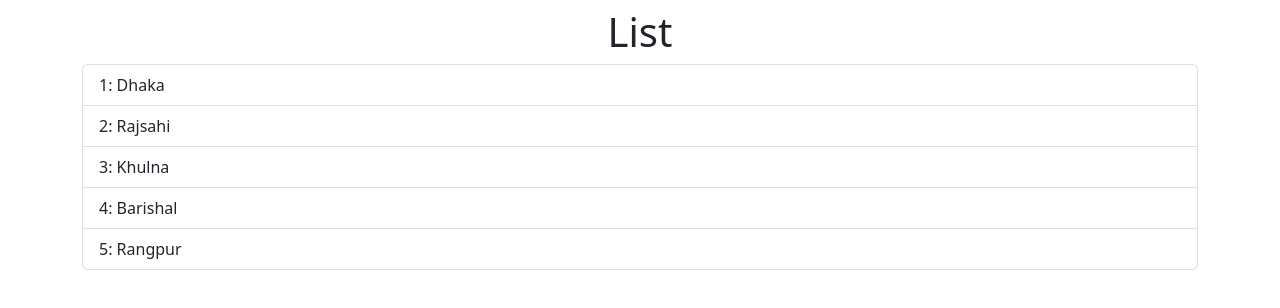
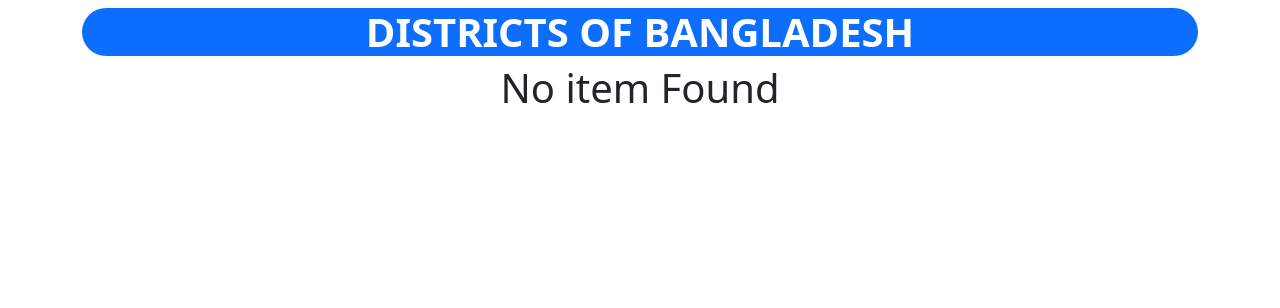
Before and after one commit to tamjidzihan/reactJS, a React (Vite) app: page / in a window 1280 px wide. Shown: the top 308 px of the page. Built offline with nearby package versions, Linux system fonts and the light colour scheme.

Commit message:
office 2024-03-23

```diff
--- a/src/components/ListGroup.tsx
+++ b/src/components/ListGroup.tsx
@@ -12,7 +12,7 @@ function ListGroup() {
         'Barishal',
         'Rangpur'
     ];
-    // items = [];
+    items = [];
 
     const [selecetedIndex, setSelecetedIndex] = useState(-1)
     console.log(selecetedIndex);
@@ -20,14 +20,8 @@ function ListGroup() {
 
     // const handleClick = (e: MouseEvent) => console.log(e);
 
-    return (
-        <>
-            <div className='container my-2'>
-                <h1 className=' fw-light text-center '>List</h1>
-                {items.length === 0 && <p className=' display-6 text-center  '>No item Found</p>}
-                <ul className="list-group">
-                    {
-                        items.map((item, index) =>
+
+    const listItems = items.map((item, index) =>
         <li
             className={selecetedIndex === index
                 ? "list-group-item text-start active"
@@ -39,7 +33,14 @@ function ListGroup() {
             {index + 1}: {item}
         </li>
     )
-                    }
+
+
+    return (
+        <>
+            <div className='container my-2 fadeUpDown'>
+                <h1 className=' rounded-5  fw-bold text-center text-white  text-uppercase bg-primary '>Districts of bangladesh</h1>
+                {items.length === 0 && <p className=' display-6 text-center  '>No item Found</p>}
+                <ul className="list-group">{listItems}
                     {/* <li className="list-group-item">An item</li>
                     <li className="list-group-item">A second item</li>
                     <li className="list-group-item">A third item</li>
```
Lines whose indentation alone changed are shown as unchanged.
